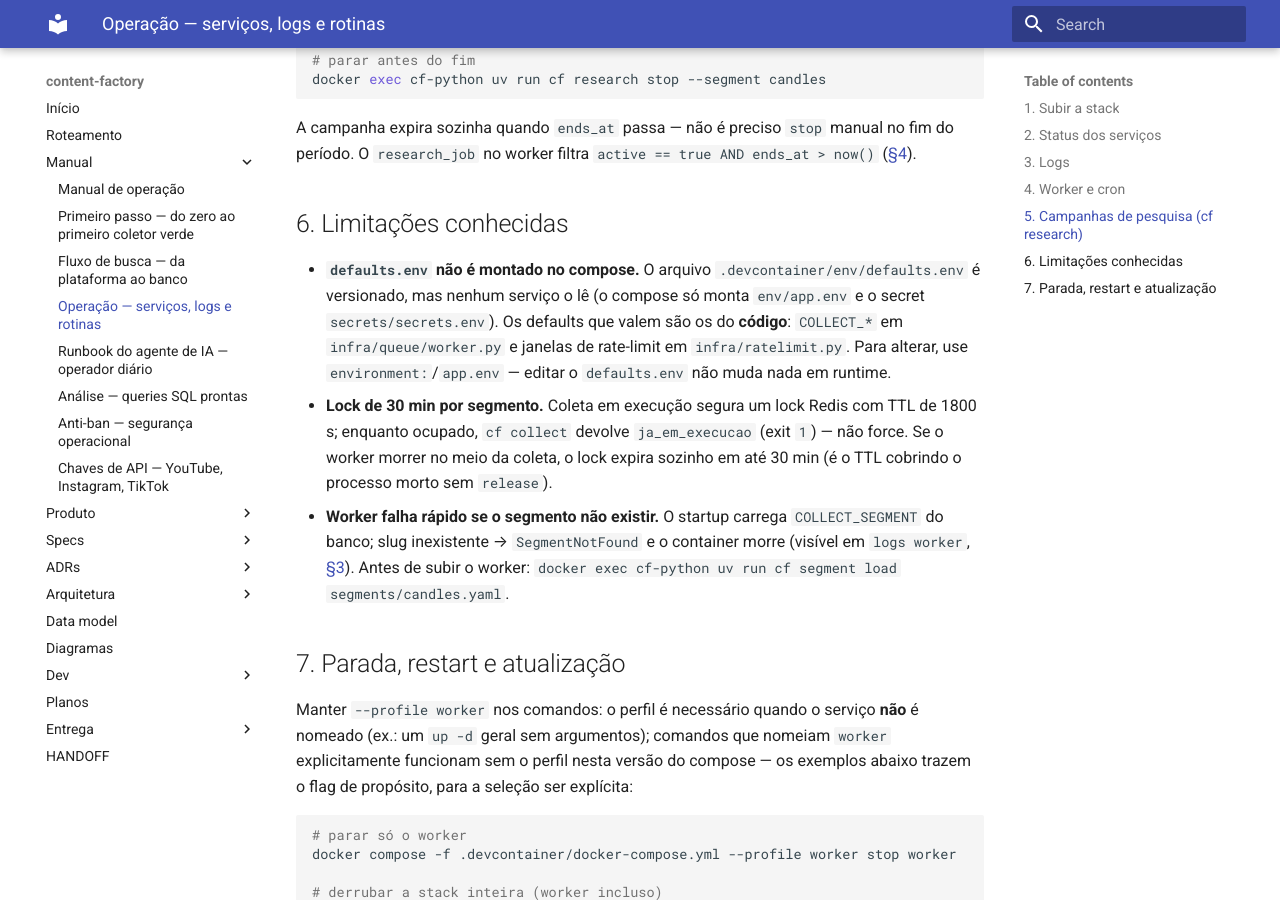
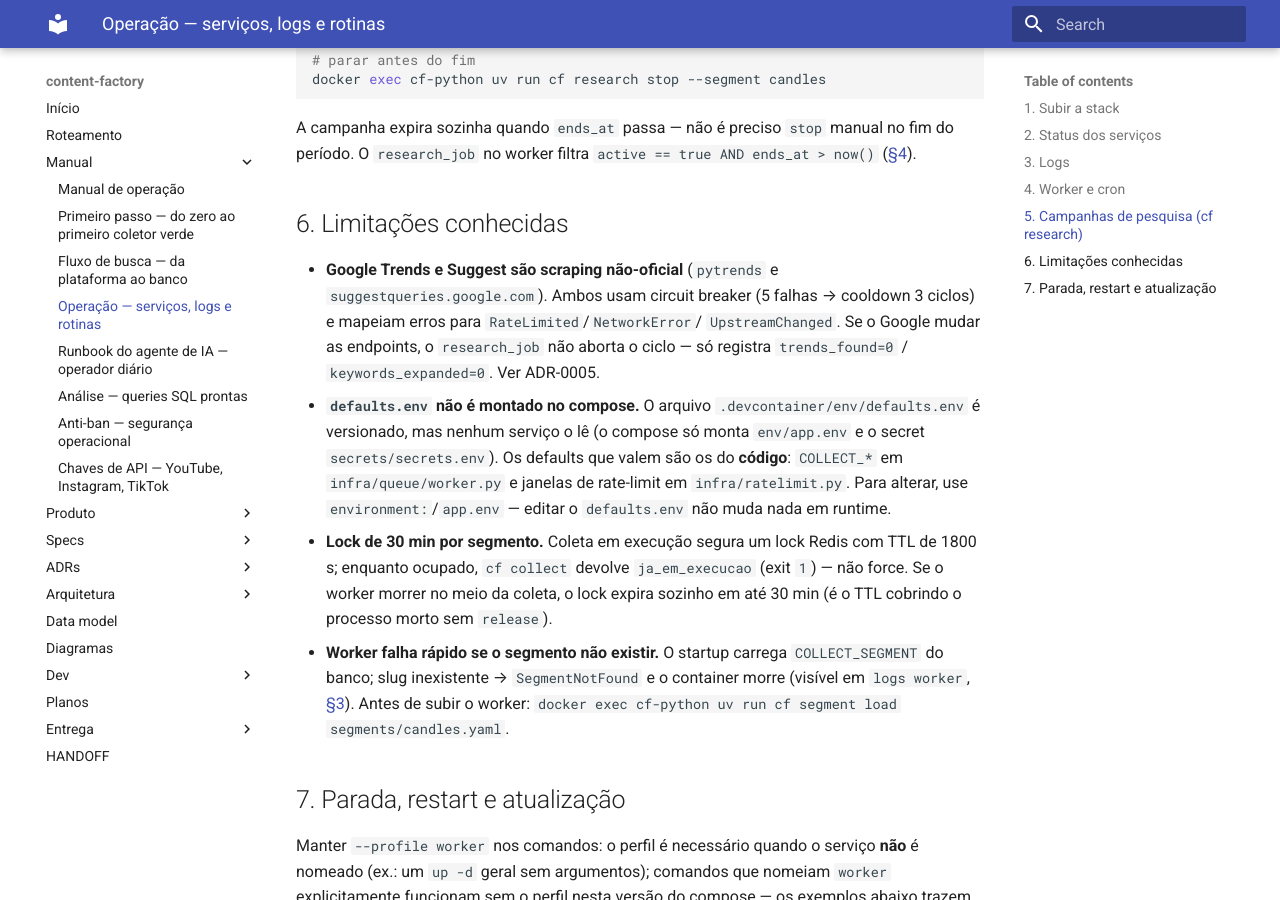
Before and after one commit to leonardodg/content-factory, an MkDocs documentation site: the page built from docs/manual/operacao.md, in a window 1280 px wide and 900 px high, scrolled down 3953 px. Built offline with MkDocs 1.6.1 and Material for MkDocs 9.7.7, drawn with Linux system fonts in a browser that asks for light colours.

Commit message:
docs: ADR-0005 no nav + limitações de scraping em operacao.md

```diff
--- a/docs/manual/operacao.md
+++ b/docs/manual/operacao.md
@@ -186,6 +186,12 @@ manual no fim do período. O `research_job` no worker filtra
 
 ## 6. Limitações conhecidas
 
+- **Google Trends e Suggest são scraping não-oficial** (`pytrends` e
+  `suggestqueries.google.com`). Ambos usam circuit breaker (5 falhas →
+  cooldown 3 ciclos) e mapeiam erros para `RateLimited`/`NetworkError`/
+  `UpstreamChanged`. Se o Google mudar as endpoints, o `research_job`
+  não aborta o ciclo — só registra `trends_found=0` / `keywords_expanded=0`.
+  Ver ADR-0005.
 - **`defaults.env` não é montado no compose.** O arquivo
   `.devcontainer/env/defaults.env` é versionado, mas nenhum serviço o lê (o
   compose só monta `env/app.env` e o secret `secrets/secrets.env`). Os
--- a/mkdocs.yml
+++ b/mkdocs.yml
@@ -32,6 +32,7 @@ nav:
       - 0002 Redis+arq: adr/0002-redis-arq-fila.md
       - 0003 Coletores: adr/0003-coletores-fontes.md
       - 0004 CLI-first: adr/0004-cli-first.md
+      - 0005 Google scraping: adr/0005-trends-pytrends.md
   - Arquitetura:
       - Visão geral: architecture/README.md
       - Estado e fases: architecture/estado-e-proximas-fases.md
```
